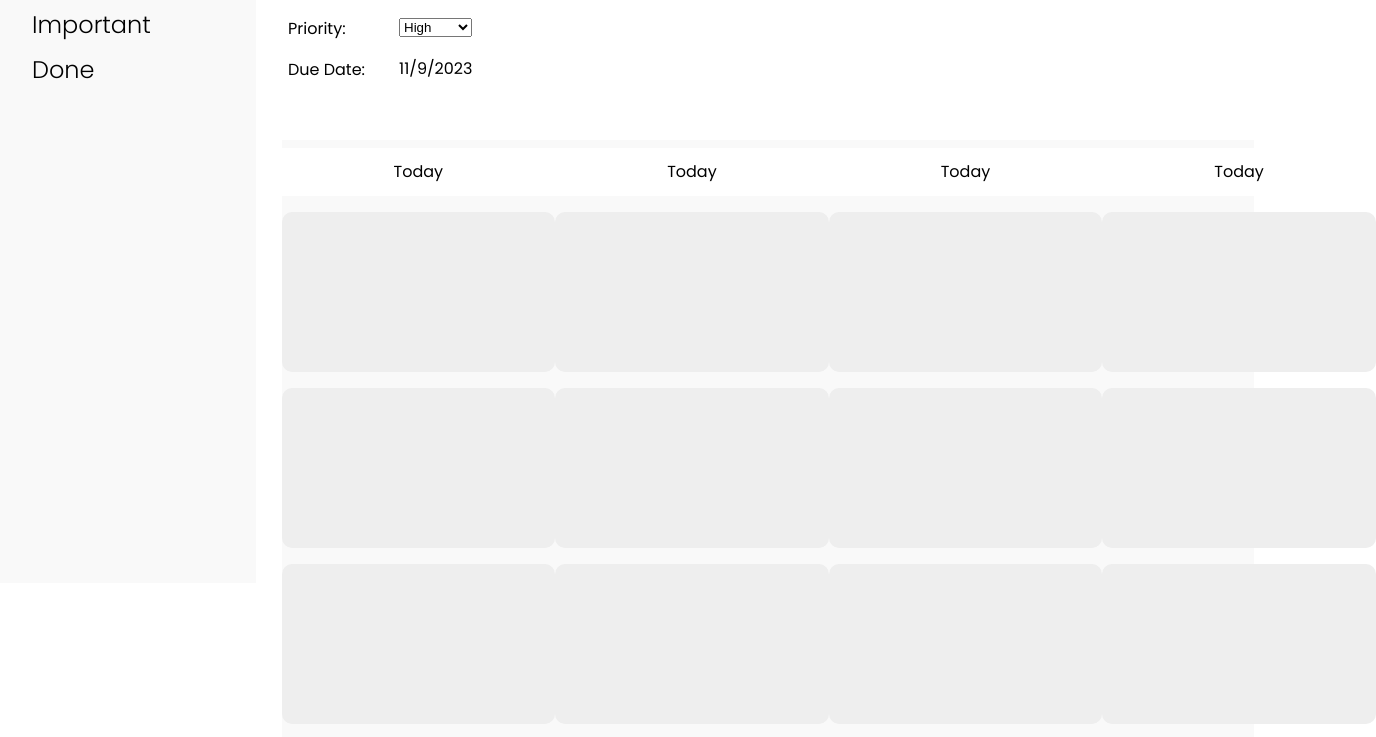
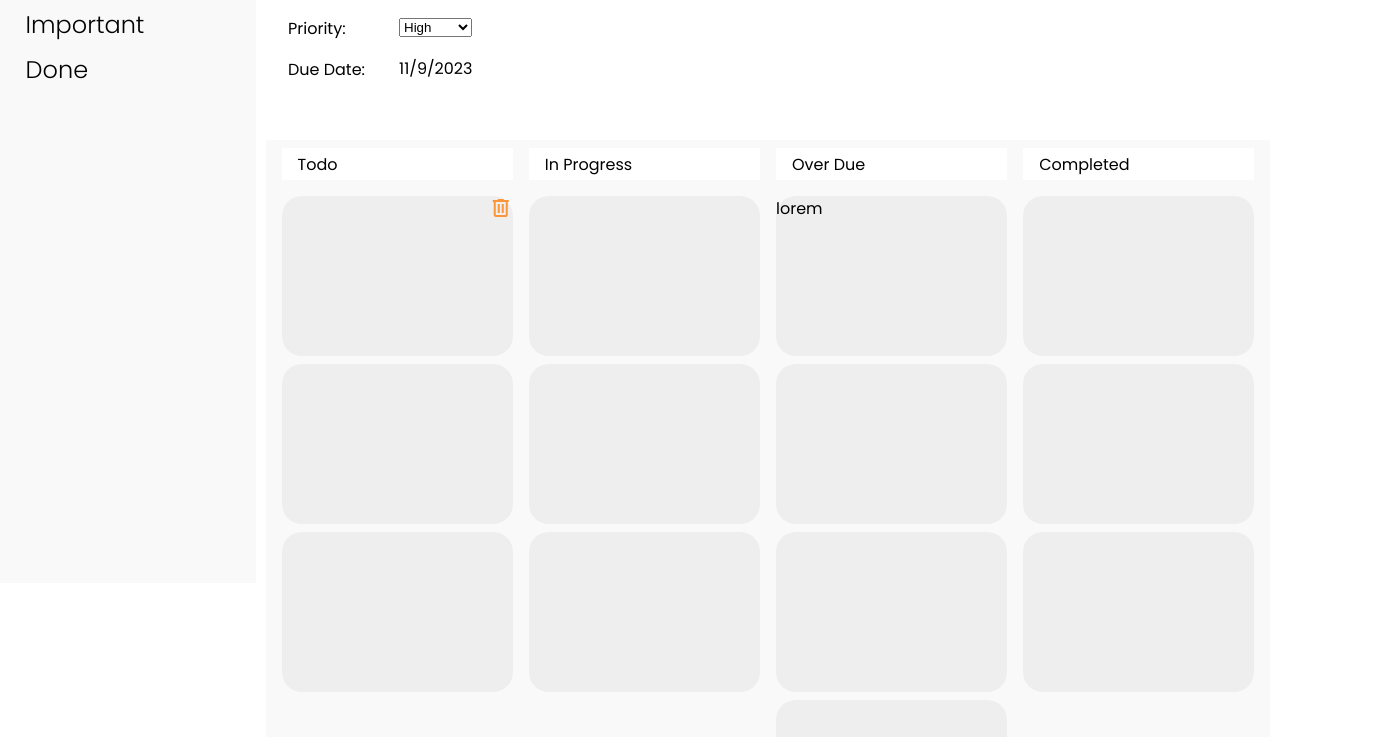
Before and after one commit to tusharg003/Todo-List-TOP, a website built with webpack: page dist/index.html in a window 1280 px wide. Shown: the part 217-954 px from the top of the page, 1376 px wide, since content can reach past the window. Built offline with nearby package versions, Linux system fonts and the light colour scheme.

Commit message:
made the todos, sticky side bar

```diff
--- a/src/styles.css
+++ b/src/styles.css
@@ -5,6 +5,7 @@
     --orange: rgba(250, 150, 57, 255);
     --bg-white: rgba(255, 255, 255, 255);
     --grey: rgba(238, 238, 238, 255);
+    --width-sidebar: 20vw;
 }
 
 body {
@@ -21,17 +22,21 @@ body {
 
 .left-section {
     background-color: var(--side-bar-white);
-    width: 20vw;
+    width: 18vw;
+    padding-left: 2vw;
+    height: 100vh;
     display: flex;
     flex-direction: column;
-    /* align-items: center; */
-    padding-left: 2em;
-
+    position: fixed;
+    z-index: 1;
+    top: 0;
+    left: 0;
 }
 
 .title {
     width: 100%;
     padding: 40px 0px;
+
 }
 
 .title>h1 {
@@ -65,14 +70,15 @@ span {
 .right-section {
     display: flex;
     flex-direction: column;
-    width: 80vw;
+    width: 100%;
+    margin-left: var(--width-sidebar);
 }
 
 .project-heading {
     display: flex;
     align-items: flex-end;
     justify-content: flex-start;
-    padding: 6em 0px 0px 2em ;
+    padding: 6em 0px 0px 2em;
     background-color: var(--orange);
 }
 
@@ -122,28 +128,44 @@ span {
 .project-todos {
     display: flex;
     background-color: var(--side-bar-white);
-    justify-content: space-around;
+    /* justify-content: space-between; */
+    gap: 1em;
     margin: 0px auto;
     width: 95%;
     height: fit-content;
-    padding: .5em 0px;
+    padding: .5em 1em;
 }
 
 .todo-container {
+    flex: 1;
     display: flex;
     flex-direction: column;
-    gap: 1em;
+    gap: .5em;
     height: fit-content;
 }
 
-.project-todo-heading {
+.todo-container-heading {
     background-color: var(--bg-white);
-    padding: .7em 7em;
+    /* flex: 1; */
+    font-size: 1em;
+    padding-left: 1em;
+    height: 2em;
+    display: flex;
+    align-items: center;
+    margin-bottom: .5em;
 }
 
 .todo-card {
+    /* flex: 1; */
     background-color: var(--grey);
     width: inherit;
     height: 10em;
-    border-radius: 10px;
+    border-radius: 20px;
+    position: relative;
 }
+
+.todo-card-icons{
+    position: absolute;
+    top: 0;
+    right: 0;
+}
```
Also changed, not shown: dist/index.html.
